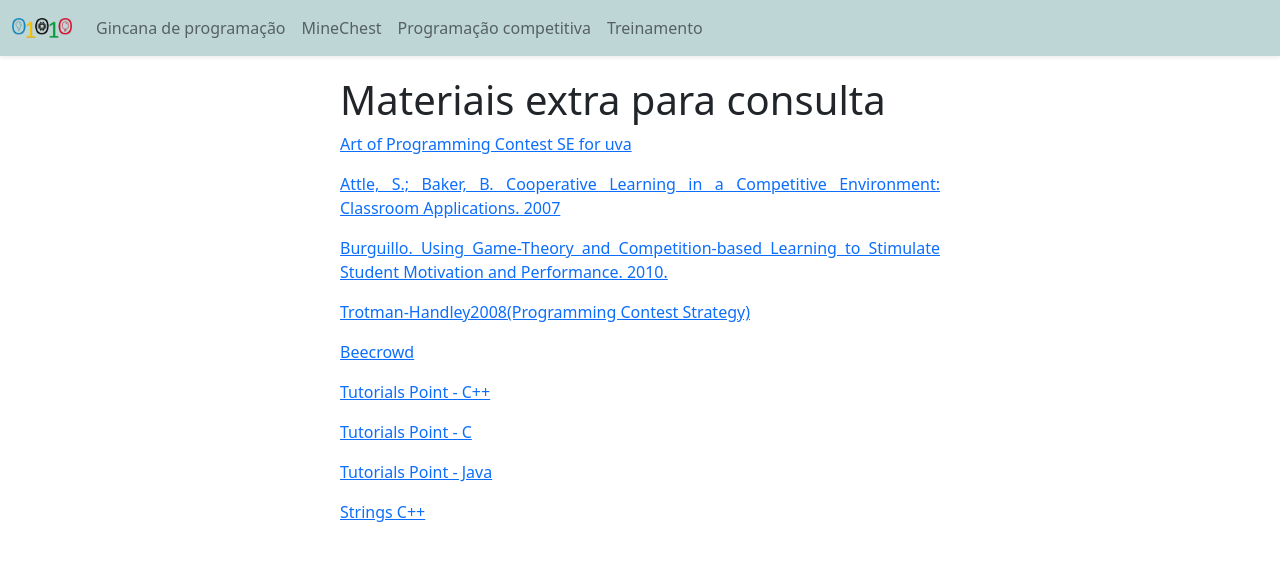
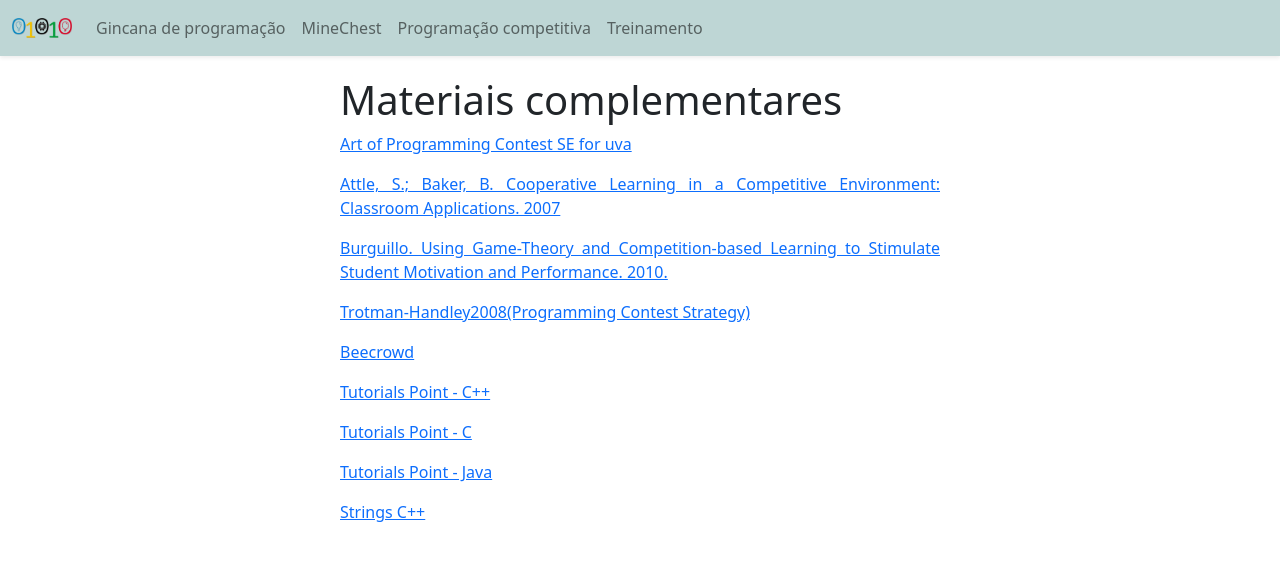
Before and after one commit to E2PC/ProjectPage, a Jekyll site: the page built from programacao_competitiva/material_consulta.md, in a window 1280 px wide and 900 px high. Shown: the top 561 px of the window. Built offline with Jekyll 4.4.1, drawn with Linux system fonts in a browser that asks for light colours; nearby versions of some CDN libraries.

Commit message:
corrigir espaçamento e título

```diff
--- a/programacao_competitiva/material_consulta.md
+++ b/programacao_competitiva/material_consulta.md
@@ -5,15 +5,13 @@
 button: Material para consulta
 type: programacao_competitiva
 ---
-# Materiais extra para consulta
+# Materiais complementares
 
 [Art of Programming Contest SE for uva](https://www.comp.nus.edu.sg/~stevenha/database/Art_of_Programming_Contest_SE_for_uva.pdf)
 
 [Attle, S.; Baker, B. Cooperative Learning in a Competitive Environment: Classroom Applications. 2007](https://github.com/E2PC/ProjectPage/files/8558468/Attle-Baker2007.pdf)
 
-
 [Burguillo. Using Game-Theory and Competition-based Learning to Stimulate Student Motivation and Performance. 2010.](https://github.com/E2PC/ProjectPage/files/8558463/Burguillo2010.Computers.and.Education.pdf)
-
 
 [Trotman-Handley2008(Programming Contest Strategy)](https://github.com/E2PC/ProjectPage/files/8558459/Trotman-Handley2008.Programming.Contest.Strategy.pdf)
 
```
